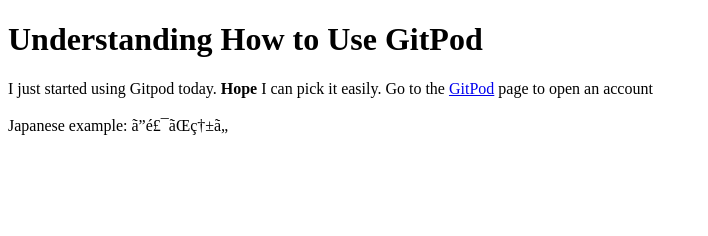
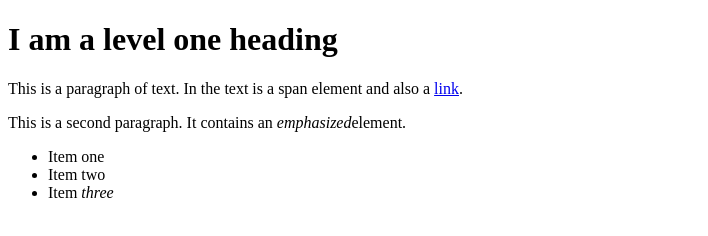
Before and after one commit to jeffgoens/weather-app, a plain HTML site: page index.html in a window 1280 px wide. Shown: the whole page, without its empty margins (0-708 px from the left). Drawn offline with Linux system fonts and the light colour scheme.

Commit message:
Added HTML from MDN into file

```diff
--- a/index.html
+++ b/index.html
@@ -1,16 +1,25 @@
-<!DOCTYPE html>
-<html lang="en-US">
-    <head>
-        <meta charset="ISO-8859-1">
-        <title>My test page</title>
-    </head>
-    <body>
-        <h1>Understanding How to Use GitPod</h1>
-        <p>I just started using Gitpod today. <strong>Hope</strong> I can pick it easily. Go to the <a href="https://www.gitpod.io" title="GitPod Homepage"
-            target="_blank">GitPod</a> page to open an account</a></p>
-        <p>Japanese example: ご飯が熱い</p>
+<!doctype html>
+<html lang="en">
 
-        <!-- <p>I want to comment out this line of code</p> -->
+<head>
+    <meta charset="utf-8">
+    <title>Getting Started with CSS</title>
+</head>
 
-    </body>
+<body>
+
+    <h1>I am a level one heading</h1>
+
+    <p>This is a paragraph of text. In the text is a <span>span element</span> and also a <a href="https://espn.com">link</a>.</p>
+
+    <p>This is a second paragraph. It contains an <em>emphasized</em>element.</p>
+
+        <ul>
+            <li>Item <span>one</span></li>
+            <li>Item two</li>
+            <li>Item <em>three</em></li>
+        </ul>
+
+</body>
+
 </html>
```
